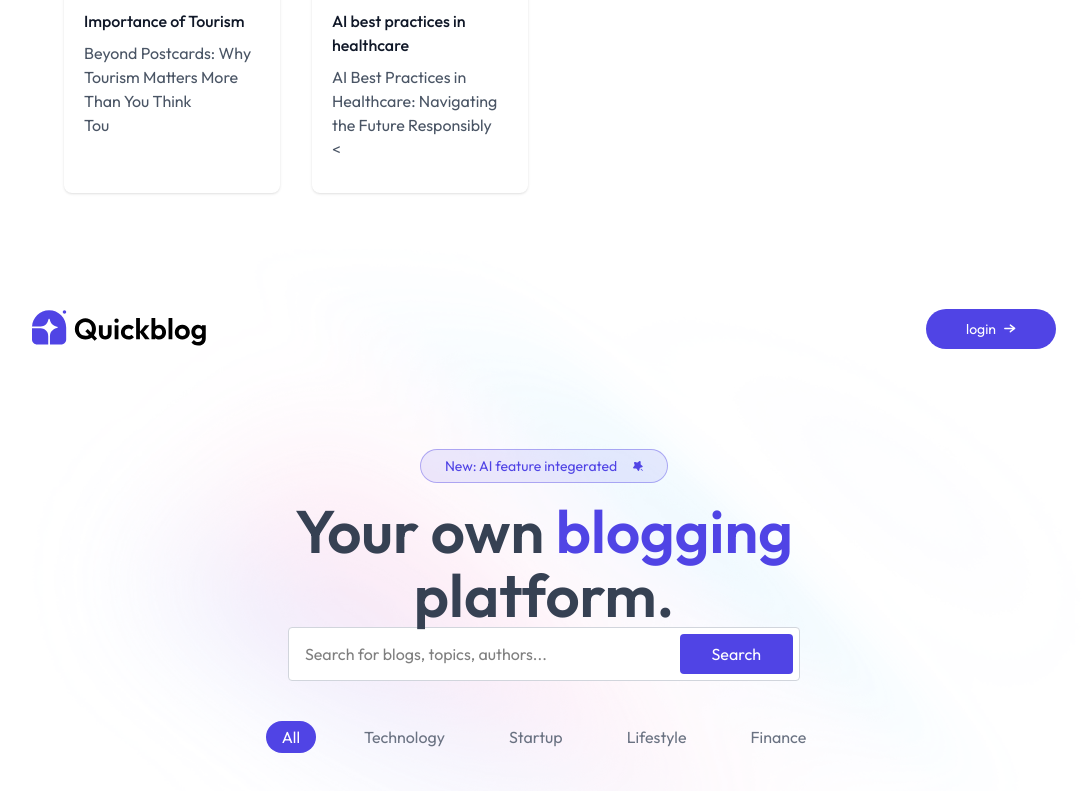
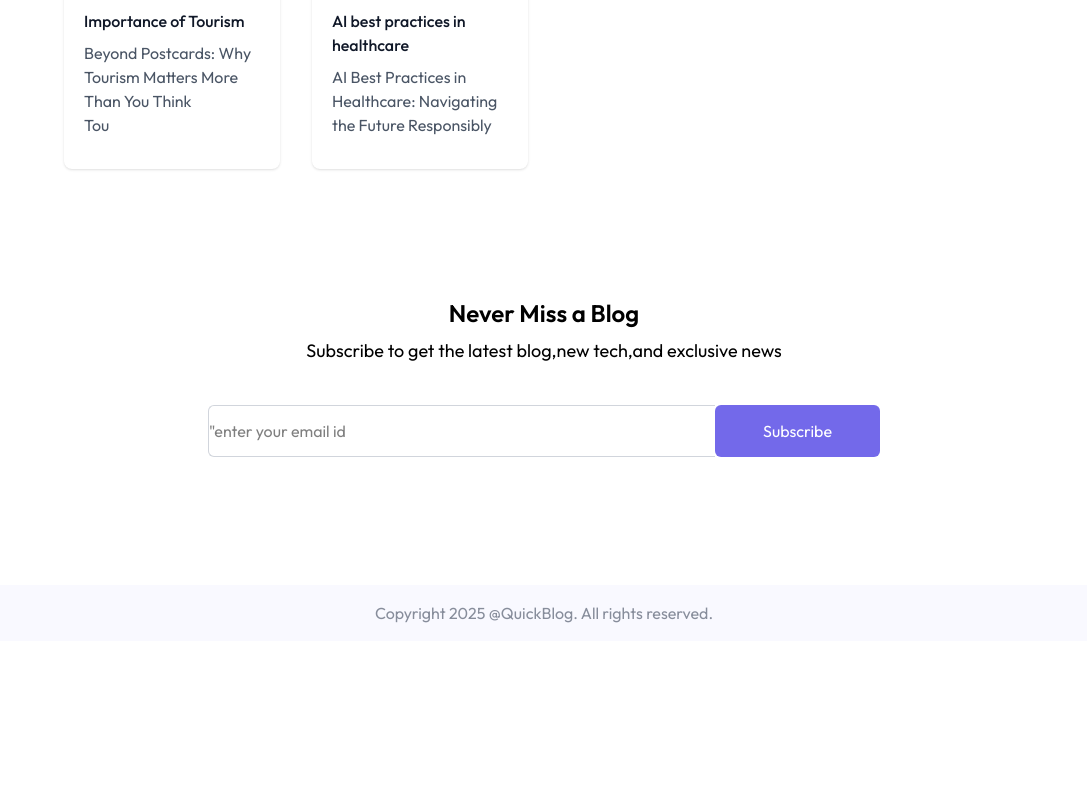
Before and after one commit to Priyanshu-Bhardwaj/Blogging-website, a React (Vite) app: page / in a window 1280 px wide. Shown: the part 1520-2311 px from the top of the page, without its empty margins (96-1183 px from the left). After the commit the page ends 2161 px from the top, so only its background shows below. Built offline with nearby package versions, Linux system fonts and the light colour scheme.

Commit message:
added footer

```diff
--- a/src/App.jsx
+++ b/src/App.jsx
@@ -10,7 +10,7 @@ const App = () => {
         <Route path="/" element={<Home/>}/>
         <Route path="/blog/:id" element={<Blog/>} />
       </Routes>
-        <Home />
+        {/* <Home /> */}
     </div>
   )
 }
--- a/src/components/BlogCard.jsx
+++ b/src/components/BlogCard.jsx
@@ -19,4 +19,4 @@ const BlogCard = ({blog}) => {
   )
 }
 
-export default BlogCard
+export default BlogCard;
--- /dev/null
+++ b/src/components/Footer.jsx
@@ -0,0 +1,17 @@
+import React from 'react'
+
+const Footer = () => {
+  return (
+    <div className='px-6 md:px-16 lg:px-24 xl:px-32 bg-primary/3'>
+        <div>
+
+        </div>
+        <p className='py-4 text-center text-sm md:text-base text-gray-500/80'>
+        Copyright 2025 @QuickBlog. All rights reserved.</p>
+    </div>
+
+
+  )
+}
+
+export default Footer
--- /dev/null
+++ b/src/components/Newsletter.jsx
@@ -0,0 +1,18 @@
+import React from 'react'
+
+const Newsletter = () => {
+  return (
+    <div className='flex flex-col items-center justify-centerntext-center space-y-2 my-32'>
+        <h1 className='md:text-4xxl text-2xl font-semibold'>Never Miss a Blog</h1>
+        <p className='md:text-lg text-gray-500/700 pb-8'>Subscribe to get the latest blog,new tech,and exclusive news</p>
+        <form className='flex items-center justify-between max-w-2xl w-full md:h-13 h-12'>
+            <input className='border border-gray-300 rounded-md h-full border-r-0 outline-none
+            w-full rounded-r-none px-3ntext-gray-500' type="text" placeholder='"enter your email id' required ></input>
+            <button type='submit' className='md:px-12 px-8 h-full text-white bg-primary/80
+            hover:bg-primary transition-all cursor-pointer rounded-md rounded-1-none'>Subscribe</button>
+        </form>
+    </div>
+  )
+}
+
+export default Newsletter;
--- a/src/pages/Home.jsx
+++ b/src/pages/Home.jsx
@@ -2,6 +2,8 @@ import React from 'react'
 import Navbar from '../components/Navbar'
 import Header from '../components/Header'
 import BlogList from '../components/BlogList'
+import Newsletter from '../components/Newsletter'
+import Footer from '../components/Footer'
 
 const Home = () => {
   return (
@@ -9,6 +11,8 @@ const Home = () => {
     <Navbar/>
     <Header/>
     <BlogList/>
+    <Newsletter/>
+    <Footer/>
     </>
   )
 }
```
Also changed, not shown: src/assets/assets.js (+1 -1 lines).
